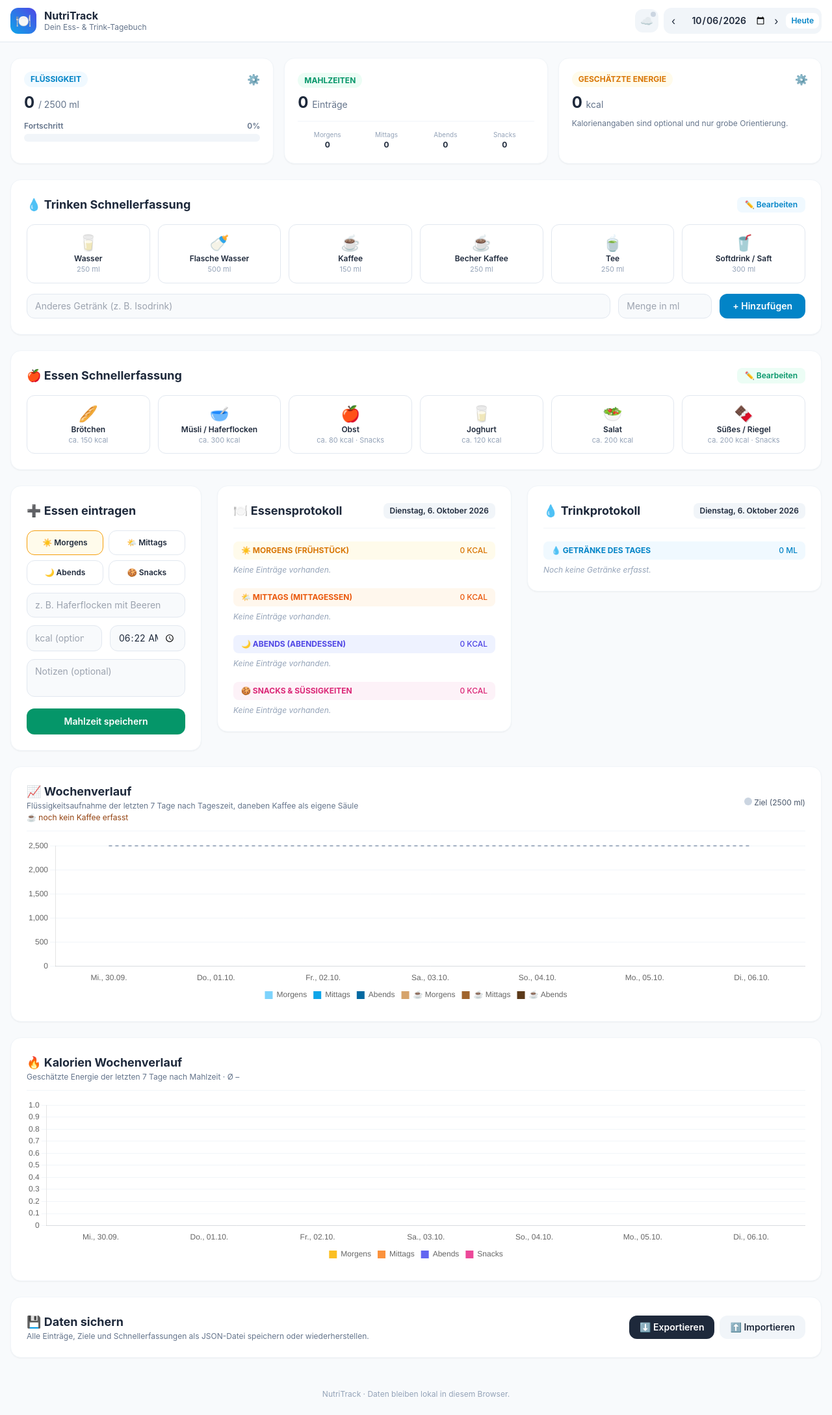
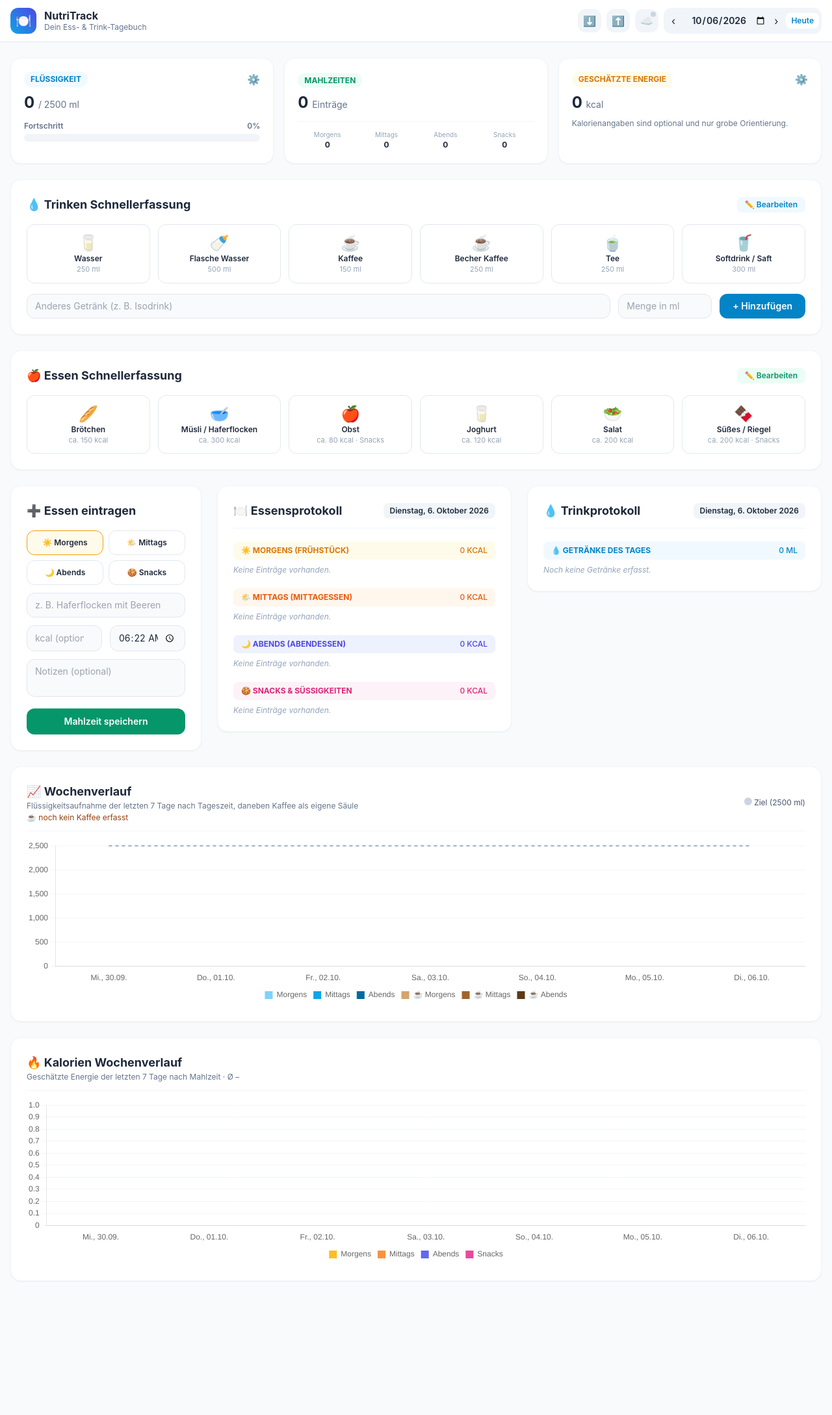
Before and after one commit to darkweezer/dwNutriTrack, a plain HTML site: page index.html in a window 1280 px wide. Shown: the whole page at 65% size. After the commit the page ends 1995 px from the top, so only its background shows below. Drawn offline with nearby package versions, Linux system fonts and the light colour scheme.

Commit message:
Export/Import in die Kopfleiste, Footer-Hinweis entfernt
Co-Authored-By: Claude Sonnet 5.5 <noreply@anthropic.com>

```diff
--- a/index.html
+++ b/index.html
@@ -16,15 +16,18 @@ body{background:#f8fafc;font-family:Inter,system-ui,-apple-system,"Segoe UI",san
 <body class="antialiased">
 <header class="bg-white border-b border-slate-200 sticky top-0 z-30" style="top:env(safe-area-inset-top,0px)">
  <div class="max-w-7xl mx-auto px-4 h-16 flex items-center justify-between">
-  <div class="flex items-center gap-3">
+  <div class="flex items-center gap-2 sm:gap-3">
    <div class="bg-gradient-to-tr from-sky-500 to-indigo-600 w-10 h-10 rounded-xl flex items-center justify-center text-xl">🍽️</div>
-   <div><h1 class="font-bold leading-tight">NutriTrack</h1><p class="text-xs text-slate-500">Dein Ess- & Trink-Tagebuch</p></div>
+   <div class="hidden sm:block"><h1 class="font-bold leading-tight">NutriTrack</h1><p class="hidden sm:block text-xs text-slate-500">Dein Ess- & Trink-Tagebuch</p></div>
   </div>
-  <div class="flex items-center gap-2">
-  <button id="sbBtn" title="Cloud-Sync (Supabase)" class="relative w-9 h-9 rounded-xl bg-slate-100 hover:bg-slate-200">☁️<span id="sbDot" class="absolute top-1 right-1 w-2 h-2 rounded-full bg-slate-300"></span></button>
+  <div class="flex items-center gap-1 sm:gap-2">
+  <button id="expBtn" title="Daten exportieren (JSON)" class="w-9 h-9 rounded-xl bg-slate-100 hover:bg-slate-200">⬇️</button>
+  <button id="impBtn" title="Daten importieren (JSON)" class="w-9 h-9 rounded-xl bg-slate-100 hover:bg-slate-200">⬆️</button>
+  <input id="impFile" type="file" accept=".json,application/json" class="hidden">
+  <button id="sbBtn"title="Cloud-Sync (Supabase)" class="relative w-9 h-9 rounded-xl bg-slate-100 hover:bg-slate-200">☁️<span id="sbDot" class="absolute top-1 right-1 w-2 h-2 rounded-full bg-slate-300"></span></button>
   <div class="flex items-center gap-1 bg-slate-100 p-1 rounded-xl">
    <button id="prev" class="px-2 py-1 rounded-lg hover:bg-white">‹</button>
-   <input type="date" id="date" class="bg-transparent text-sm font-semibold text-center w-32">
+   <input type="date" id="date" class="bg-transparent text-sm font-semibold text-center w-28 sm:w-32">
    <button id="next" class="px-2 py-1 rounded-lg hover:bg-white">›</button>
    <button id="today" class="hidden sm:block text-xs font-semibold px-2 py-1 bg-white text-sky-600 rounded-lg">Heute</button>
   </div></div>
@@ -132,15 +135,7 @@ body{background:#f8fafc;font-family:Inter,system-ui,-apple-system,"Segoe UI",san
   </div>
   <div class="h-64 relative"><canvas id="chartKcal"></canvas></div>
  </section>
- <section class="bg-white rounded-2xl p-6 border border-slate-100 shadow-sm flex flex-col sm:flex-row sm:items-center justify-between gap-3">
-  <div><h2 class="font-bold text-lg">💾 Daten sichern</h2><p class="text-xs text-slate-500">Alle Einträge, Ziele und Schnellerfassungen als JSON-Datei speichern oder wiederherstellen.</p></div>
-  <div class="flex gap-2"><button id="expBtn" class="px-4 py-2 bg-slate-800 hover:bg-slate-900 text-white rounded-xl text-sm font-semibold">⬇️ Exportieren</button>
-   <button id="impBtn" class="px-4 py-2 bg-slate-100 hover:bg-slate-200 rounded-xl text-sm font-semibold">⬆️ Importieren</button>
-   <input id="impFile" type="file" accept=".json,application/json" class="hidden"></div>
- </section>
 </main>
-
-<footer class="text-center text-xs text-slate-400 py-6">NutriTrack · Daten bleiben lokal in diesem Browser.</footer>
 
 <div id="kModal" class="fixed inset-0 bg-slate-900/40 z-50 hidden items-center justify-center p-4">
  <div class="bg-white rounded-2xl max-w-sm w-full p-6 space-y-4">
```
